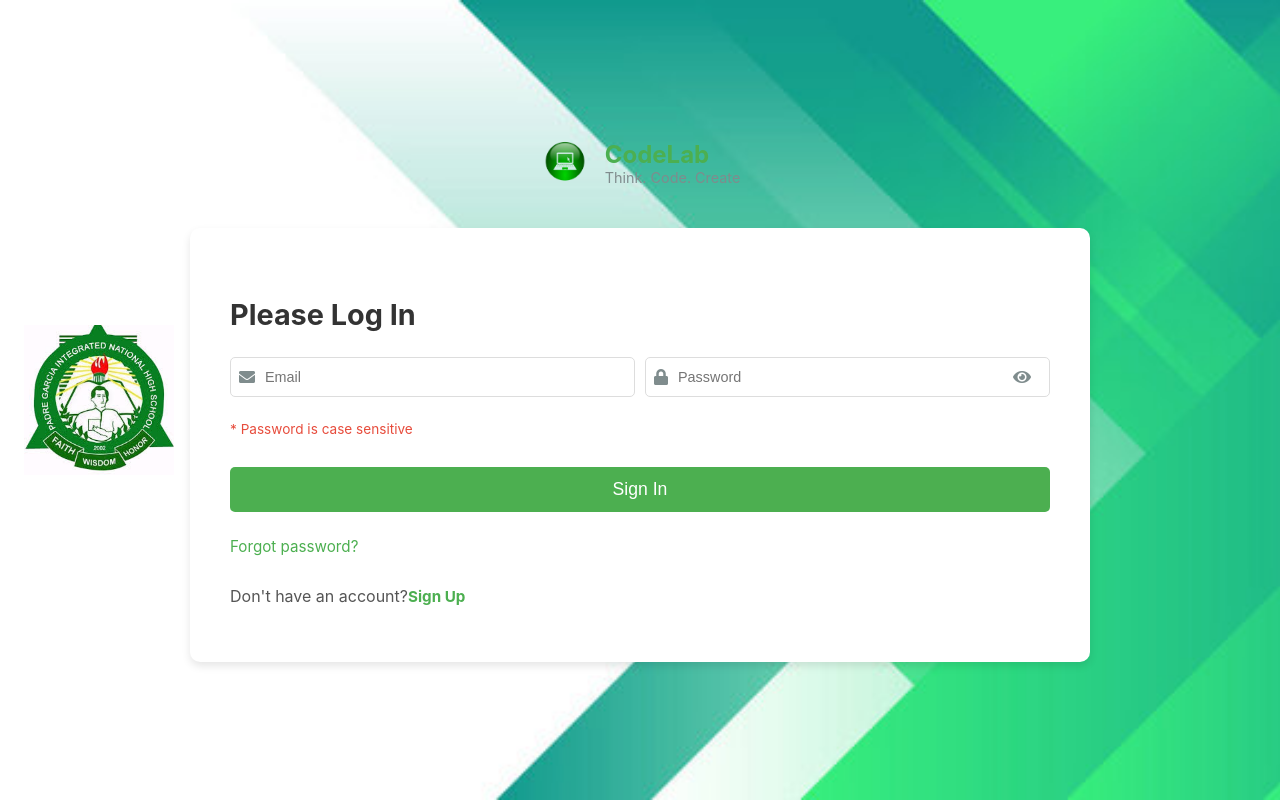
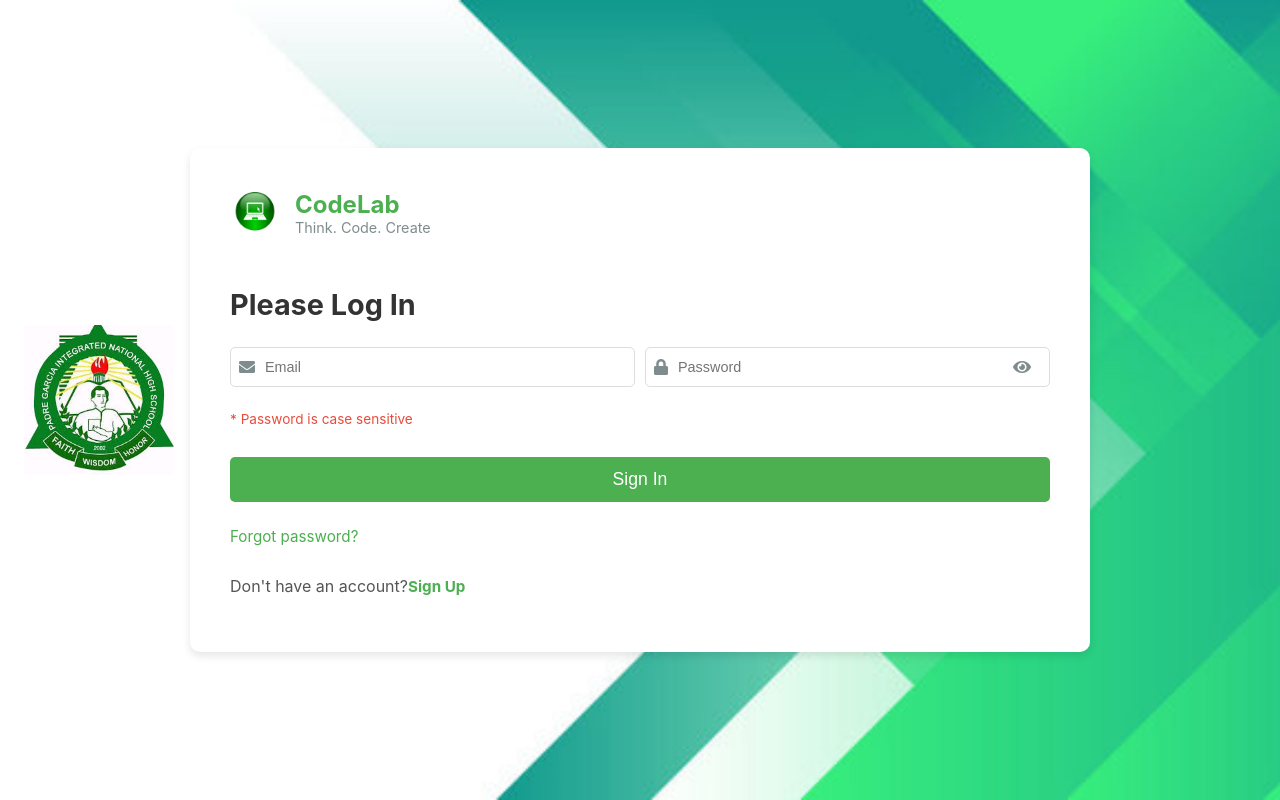
Before and after one commit to brianneil238/Codelab, a React (Vite) app: page / in a window 1280 px wide. Built offline with nearby package versions, Linux system fonts and the light colour scheme; a small style sheet from the web is missing.

Commit message:
Restore original layout - CodeLab branding inside white card

```diff
--- a/src/App.css
+++ b/src/App.css
@@ -4,7 +4,6 @@
 
 .login-page {
   display: flex;
-  flex-direction: column;
   justify-content: center;
   align-items: center;
   min-height: 100vh;
@@ -12,12 +11,6 @@
   background-image: url('./assets/background.jpg'); /* Assuming a background image */
   background-size: cover;
   background-position: center;
-}
-
-.codelab-branding {
-  margin-bottom: 20px;
-  display: flex;
-  justify-content: center;
 }
 
 .login-container {
--- a/src/App.jsx
+++ b/src/App.jsx
@@ -118,20 +118,18 @@ function App() {
   return (
     <ProgressProvider>
       <div className="login-page">
-        <div className="codelab-branding">
-          <div className="university-bike-rental-header">
-            <img src={bikeRentalLogo} alt="University Bike Rental Logo" className="bike-rental-logo" />
-            <div className="university-bike-rental-text">
-              <h2>CodeLab</h2>
-              <p>Think. Code. Create</p>
-            </div>
-          </div>
-        </div>
         <div className="login-container">
           <div className="logo-section">
             <img src={logo} alt="Batangas State University Logo" className="bsu-logo" />
           </div>
           <div className="login-form-section">
+            <div className="university-bike-rental-header">
+              <img src={bikeRentalLogo} alt="University Bike Rental Logo" className="bike-rental-logo" />
+              <div className="university-bike-rental-text">
+                <h2>CodeLab</h2>
+                <p>Think. Code. Create</p>
+              </div>
+            </div>
             <h3>Please {isLogin ? 'Log In' : 'Sign Up'}</h3>
           <form className="login-form" onSubmit={handleSubmit}>
             {!isLogin && (
```
